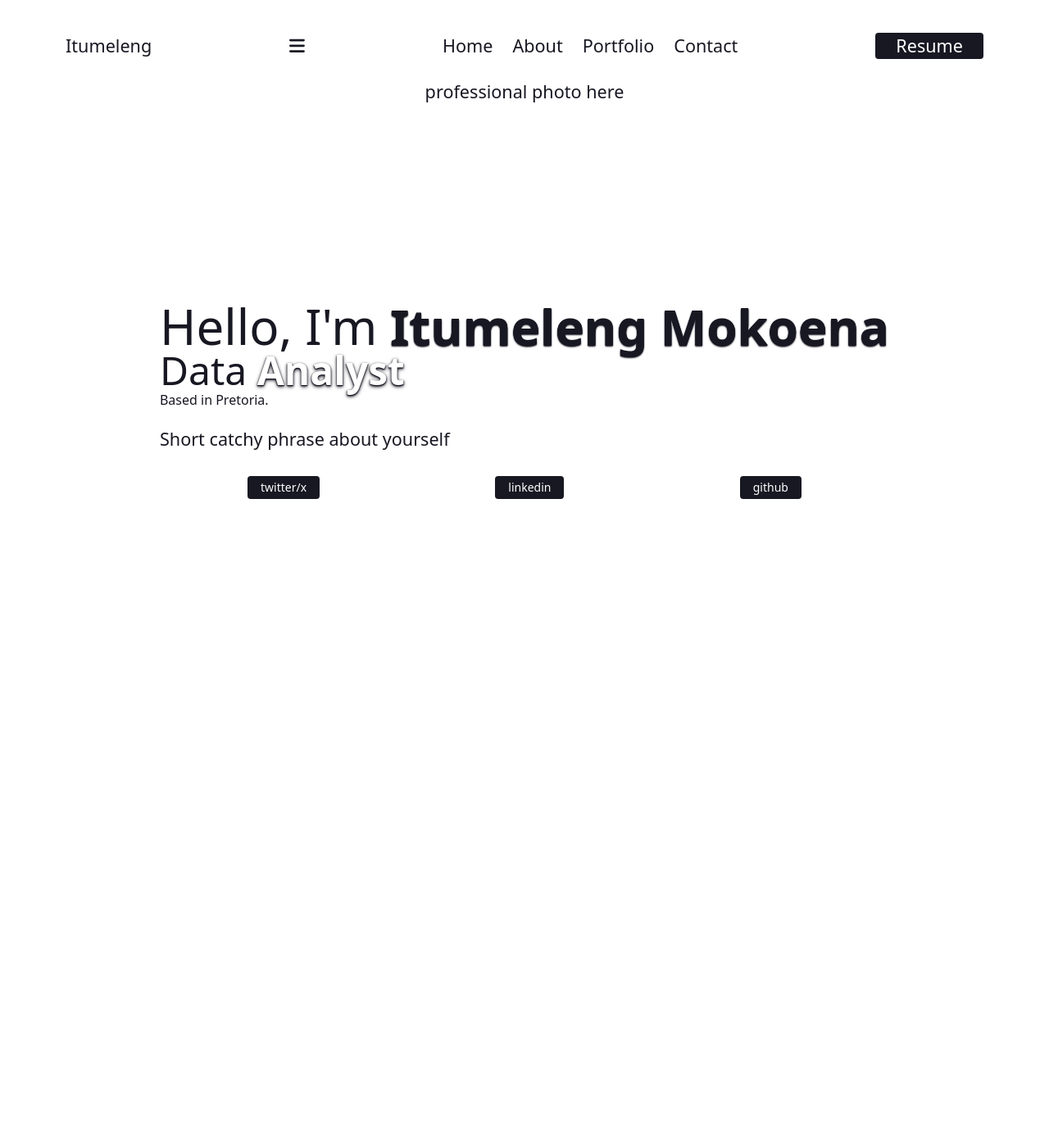
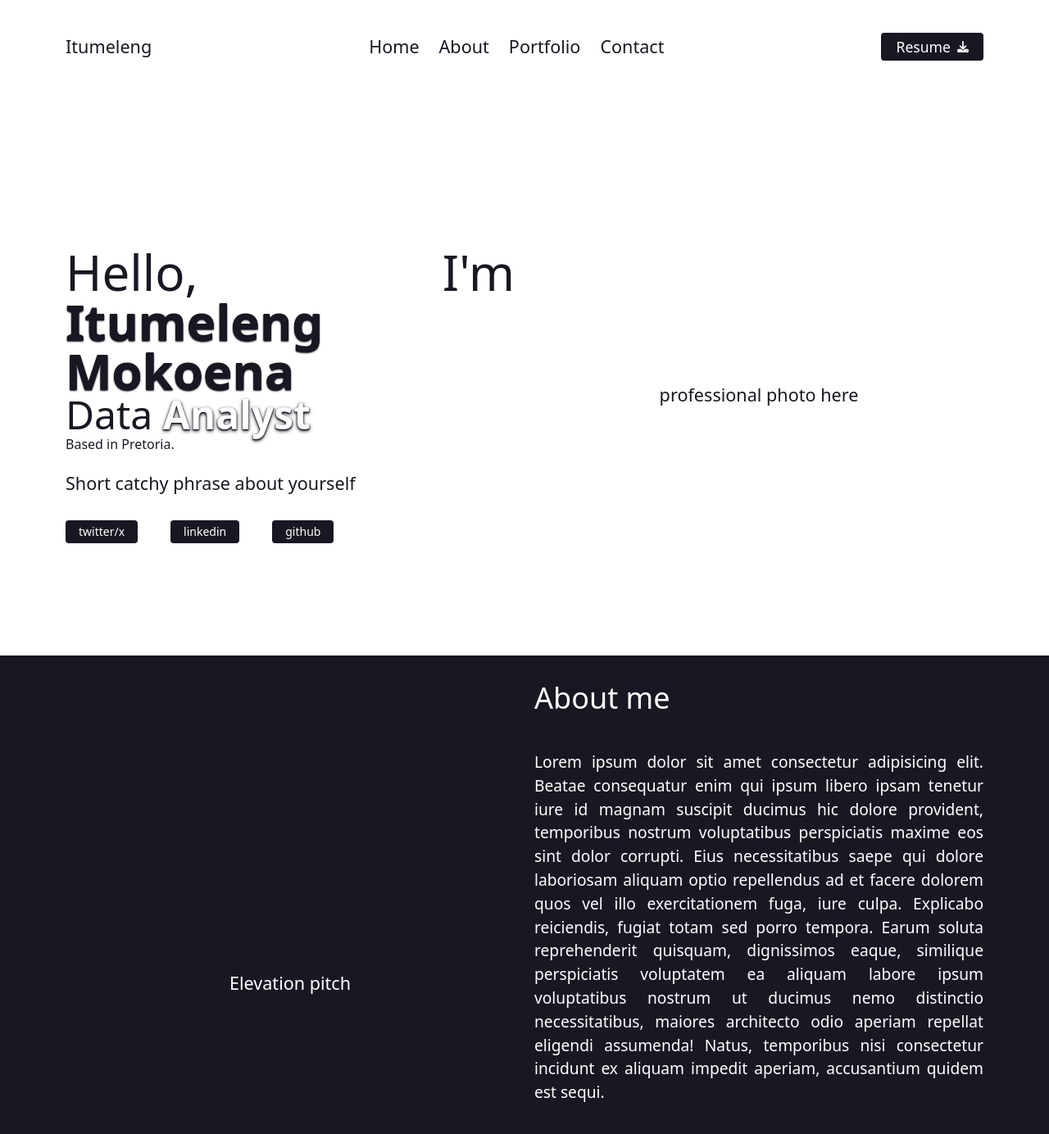
Before and after one commit to lsd1code/Itu_portfolio, a React (Vite) app: page / in a window 1280 px wide. Shown: the top 1384 px of the page at 82% size. Before the commit the page ends 864 px from the top, so only its background shows below. Built offline with nearby package versions, Linux system fonts and the light colour scheme; a web font is replaced by a local one.

Commit message:
FEAT: add about me page

```diff
--- a/src/About/About.jsx
+++ b/src/About/About.jsx
@@ -1,6 +1,18 @@
 const About = () => {
   return (
-    <div>About</div>
+    <div className="md:h-dvh p-[16px] md:px-[80px] bg-[#181823] text-white">
+
+      <div className="md:h-full text-center md:text-justify flex md:flex-row-reverse flex-col-reverse md:flex md:justify-between gap-6 justify-start m-0">
+        <div className="md:basis-1/2">
+          <h2 className="text-4xl py-4">About me</h2>
+          <p className="py-7 text-[1.2rem] font-normal">Lorem ipsum dolor sit amet consectetur adipisicing elit. Beatae consequatur enim qui ipsum libero ipsam tenetur iure id magnam suscipit ducimus hic dolore provident, temporibus nostrum voluptatibus perspiciatis maxime eos sint dolor corrupti. Eius necessitatibus saepe qui dolore laboriosam aliquam optio repellendus ad et facere dolorem quos vel illo exercitationem fuga, iure culpa. Explicabo reiciendis, fugiat totam sed porro tempora. Earum soluta reprehenderit quisquam, dignissimos eaque, similique perspiciatis voluptatem ea aliquam labore ipsum voluptatibus nostrum ut ducimus nemo distinctio necessitatibus, maiores architecto odio aperiam repellat eligendi assumenda! Natus, temporibus nisi consectetur incidunt ex aliquam impedit aperiam, accusantium quidem est sequi.</p>
+        </div>
+
+        <div className="md:basis-1/2 text-center md:place-content-center">
+          Elevation pitch
+        </div>
+      </div>
+    </div>
   )
 }
 
--- a/src/App.jsx
+++ b/src/App.jsx
@@ -1,3 +1,4 @@
+import About from './About/About'
 import './App.css'
 import Home from './Home/Home'
 
@@ -6,6 +7,7 @@ function App() {
   return (
     <div className='text-[1.35rem]'>
       <Home/>
+      <About/>
     </div>
   )
 }
--- a/src/Home/Home.jsx
+++ b/src/Home/Home.jsx
@@ -1,5 +1,5 @@
 import { FontAwesomeIcon } from "@fortawesome/react-fontawesome"
-import { faBars } from "@fortawesome/free-solid-svg-icons"
+import { faBars, faClose, faDownload } from "@fortawesome/free-solid-svg-icons"
 import { useState } from "react"
 
 const Home = () => {
@@ -7,15 +7,15 @@ const Home = () => {
     <section className="p-[16px] md:px-[80px] text-[#181823] h-dvh">
       <Navbar/>
 
-      <div className="md:h-full text-center md:text-justify flex flex-col-reverse md:flex md:justify-between gap-6 justify-start m-0 md:items-center">
-        <div className="md:basis-2/3">
+      <div className="md:h-full text-center md:text-justify flex md:flex-row flex-col-reverse md:flex md:justify-between gap-6 justify-start m-0 md:items-center">
+        <div className="md:basis-1/2">
           <h1 className="md:text-6xl">Hello, I'm <span className="font-bold text-shadow-[#181823] text-shadow-sm">Itumeleng Mokoena</span></h1>
           <h1 className="md:text-5xl">Data <span className="text-white font-bold text-shadow-[#181823] text-shadow-md">Analyst</span></h1>
           <p className="text-[.9rem] md:text-[1rem] mb-5">Based in Pretoria.</p>
 
           <p className="mb-7">Short catchy phrase about yourself</p>
 
-          <div className="flex justify-around">
+          <div className="flex justify-around md:justify-start md:gap-10">
             <a href="#" className="rounded-sm bg-[#181823] text-white transition-colors duration-300 hover:bg-blue-500 px-[16px] py-1 text-sm">
               twitter/x
             </a>
@@ -24,7 +24,7 @@ const Home = () => {
           </div>
         </div>
 
-        <div className="md:basis-1/3">
+        <div className="md:basis-1/2 text-center">
           professional photo here
         </div>
       </div>
@@ -41,8 +41,8 @@ const Navbar = () => {
         <span>Itumeleng</span>
       </div>
 
-      <div className="cursor-pointer" onClick={() => setIsOpen(!isOpen)}>
-        <FontAwesomeIcon icon={faBars}/>
+      <div className="cursor-pointer md:hidden" onClick={() => setIsOpen(!isOpen)}>
+        {!isOpen ? <FontAwesomeIcon icon={faBars}/> : <FontAwesomeIcon icon={faClose}/>}
       </div>
 
       <ul className="hidden md:flex gap-6">
@@ -60,7 +60,7 @@ const Navbar = () => {
         </li>
       </ul>
 
-      <ul className={`md:hidden absolute top-0 ${!isOpen ? "left-[-350px]" : "left-0"} h-dvh w-[60%] bg-gray-500 px-10 py-6 space-y-6`}>
+      <ul className={`md:hidden absolute top-0 ${!isOpen ? "left-[-700px]" : "left-0"} h-dvh w-[60%] bg-gray-500 px-10 py-6 space-y-6`}>
         <li>
           <a href="#home">Home</a>
         </li>
@@ -80,7 +80,10 @@ const Navbar = () => {
       </ul>
 
       <div className="hidden md:block">
-        <button className="text-white bg-[#181823] px-[25px] rounded-sm cursor-pointer">Resume</button>
+        <button className="text-white text-[1.1rem] bg-[#181823] px-[18px] py-1 rounded-sm cursor-pointer space-x-2 flex items-center">
+          <span>Resume</span>
+          <FontAwesomeIcon icon={faDownload} style={{fontSize: "14px"}}/>
+        </button>
       </div>
     </nav>
   )
```
